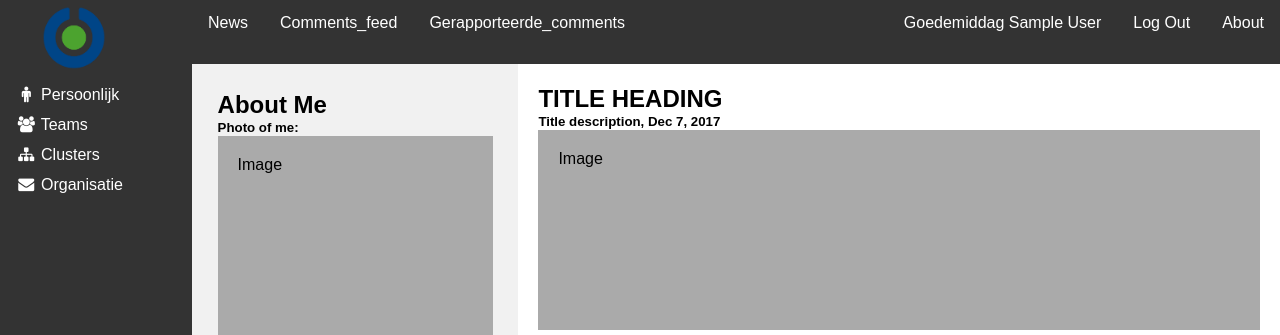
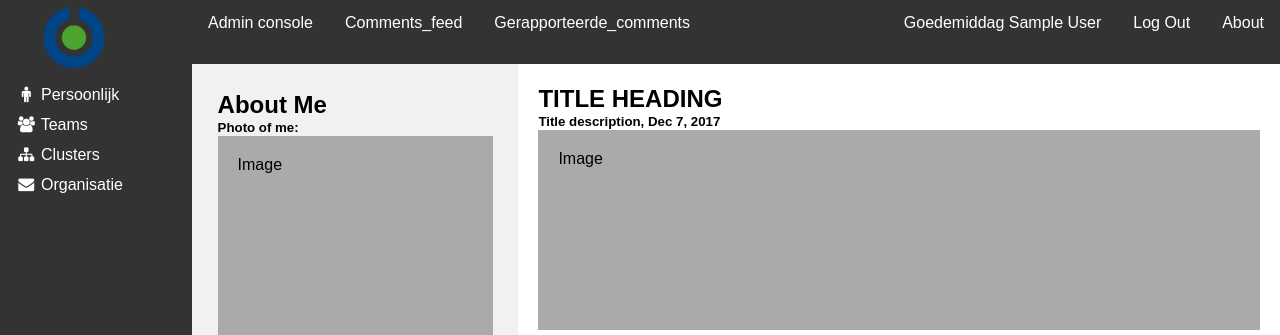
Before and after one commit to markvangeffen/public_dashboard, a Django app: page / in a window 1280 px wide. Shown: the top 335 px of the page. Run offline with Django 3.2, Linux system fonts and the light colour scheme; the visitor is signed in with stand-in values (Sample User, id 1).

Commit message:
What next in readme.md and admin link if authenticated as admin

```diff
--- a/templates/dashboard/base.html
+++ b/templates/dashboard/base.html
@@ -51,8 +51,11 @@
         <div class="top_navbar">
           <div class="top_navbar_left">
             <ul>
+              <!-- To check for all permissions of logged in USER: {{ perms.app_name }} -->
+              {% if request.user.is_authenticated == True and perms.auth.add_group == True and user.is_superuser %}
+              <li><a href="/admin">Admin console</a></li>
+              {% endif %}
               {% if request.user.is_authenticated == True %}
-              <li><a href="/#news.asp">News</a></li>
               <li><a href="/comments_feed/">Comments_feed</a></li>
               <li><a href="/gerapporteerde_comments/">Gerapporteerde_comments</a></li>
               {% endif %}
```
Also changed, not shown: README.md.
